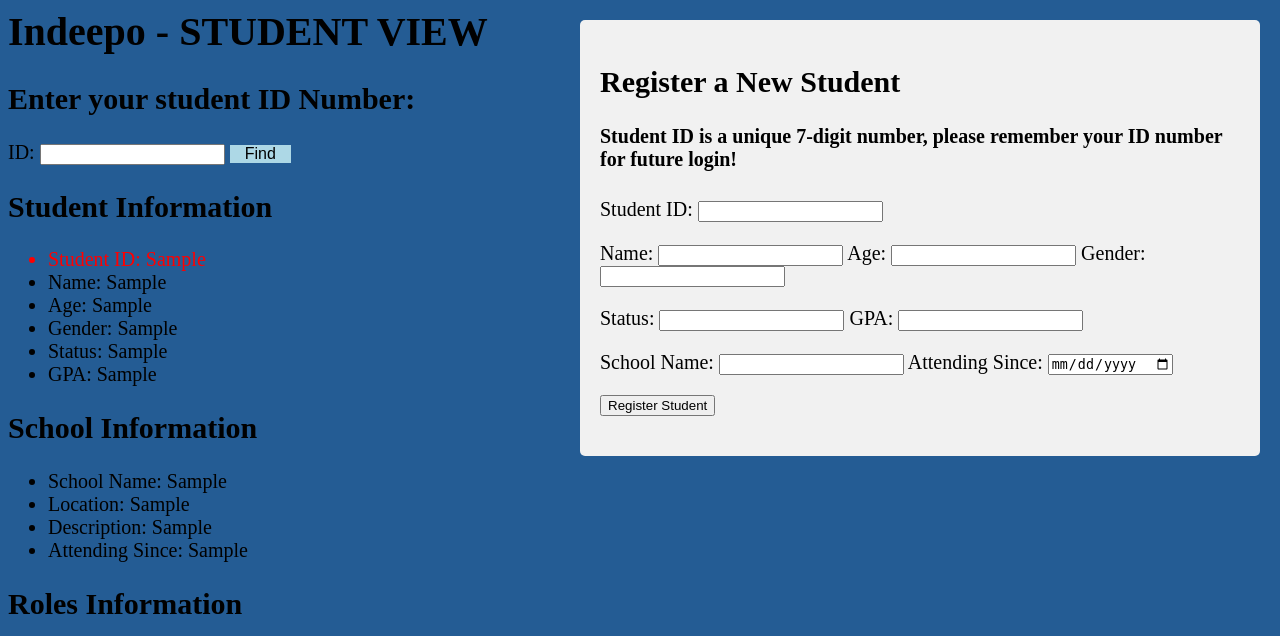
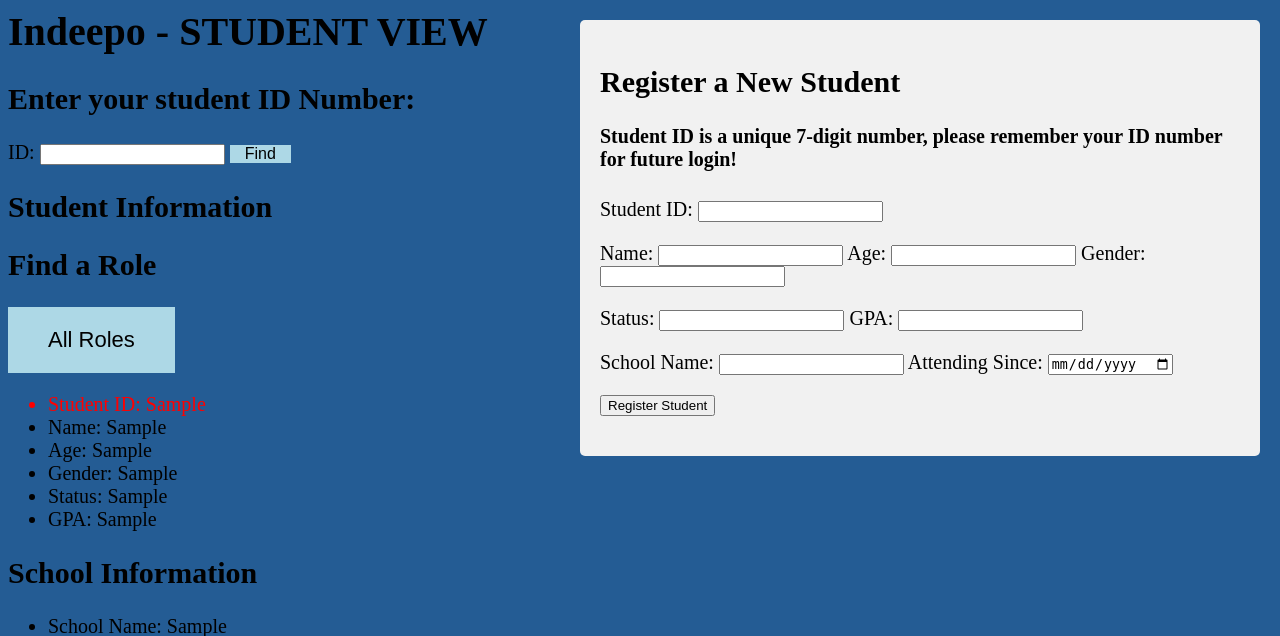
Before and after one commit to katiewimmer/indeepo, a Flask app: template templates/student.html in a window 1280 px wide. Shown: the top 636 px of the page. Run offline with Flask 3, Linux system fonts and the light colour scheme; the template is opened without the code that fills it: most values are stand-ins (such as "Sample title", 1, 10 or a date in 2020); parts of the project's set-up code (start-up, migrations or seed data) failed here and were passed over.

Commit message:
all roles button redirect working

```diff
--- a/server.py
+++ b/server.py
@@ -12,7 +12,7 @@ import os
   # accessible as a variable in index.html:
 from sqlalchemy import *
 from sqlalchemy.pool import NullPool
-from flask import Flask, request, render_template, g, redirect, Response, abort
+from flask import Flask, request, render_template, session, g, redirect, Response, abort
 from datetime import datetime
 import re
 
@@ -114,7 +114,7 @@ def student():
 
 def fetch_student_info(student_id):
     try:
-        cursor = g.conn.execute(text("SELECT * FROM student WHERE studentID = :id"), id=student_id)
+        cursor = g.conn.execute(text("SELECT * FROM student WHERE studentID = :id"), {'id':student_id})
         student_info = cursor.fetchone()
         return student_info
     finally:
@@ -128,7 +128,7 @@ def fetch_school_info(student_id):
             JOIN Attends ON School.SchoolID = Attends.SchoolID
             WHERE Attends.StudentID = :id
         """
-        cursor = g.conn.execute(text(query), id=student_id)
+        cursor = g.conn.execute(text(query), {'id':student_id})
         school_info = cursor.fetchone()
         return school_info
     finally:
@@ -144,7 +144,7 @@ def fetch_roles_info(student_id):
             JOIN Film ON Needs.FilmID = Film.FilmID
             WHERE Part_Of.StudentID = :id
         """
-        cursor = g.conn.execute(text(query), id=student_id)
+        cursor = g.conn.execute(text(query), {'id':student_id})
         roles_info = cursor.fetchall()
         return roles_info
     finally:
@@ -197,6 +197,10 @@ def student_id_exists(student_id):
     except Exception as e:
         error_message = f"Error checking student ID existence: {str(e)}"
         return False
+
+@app.route('/roles')
+def roles():
+    return render_template('roles.html')
 
 @app.route('/school', methods=['GET'])
 def school():
--- /dev/null
+++ b/templates/roles.html
@@ -0,0 +1 @@
+welcome!
--- a/templates/student.html
+++ b/templates/student.html
@@ -16,6 +16,11 @@
      <h2>Student Information</h2>
 
       {% if student_info %}
+      <h2>Find a Role</h2>
+      <a href="{{ url_for('roles') }}" class="button">
+        <button type="button">All Roles</button>
+      </a>
+      </form>
       <ul>
         <li style="color: red;">Student ID: {{ student_info[0] }}</li>
         <li>Name: {{ student_info[1] }}</li>
@@ -97,6 +102,7 @@
     </div>
 
 
+
   </body>
 
 </html>
```
